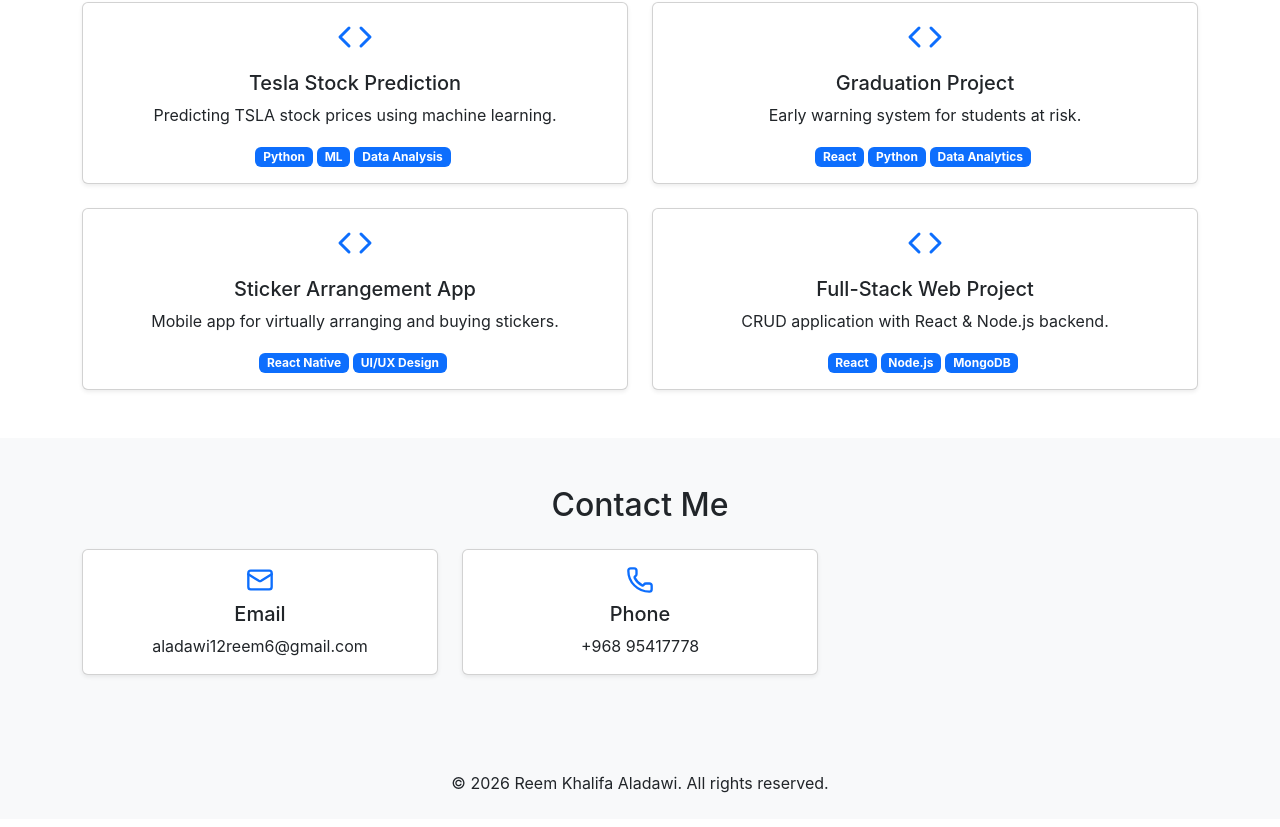
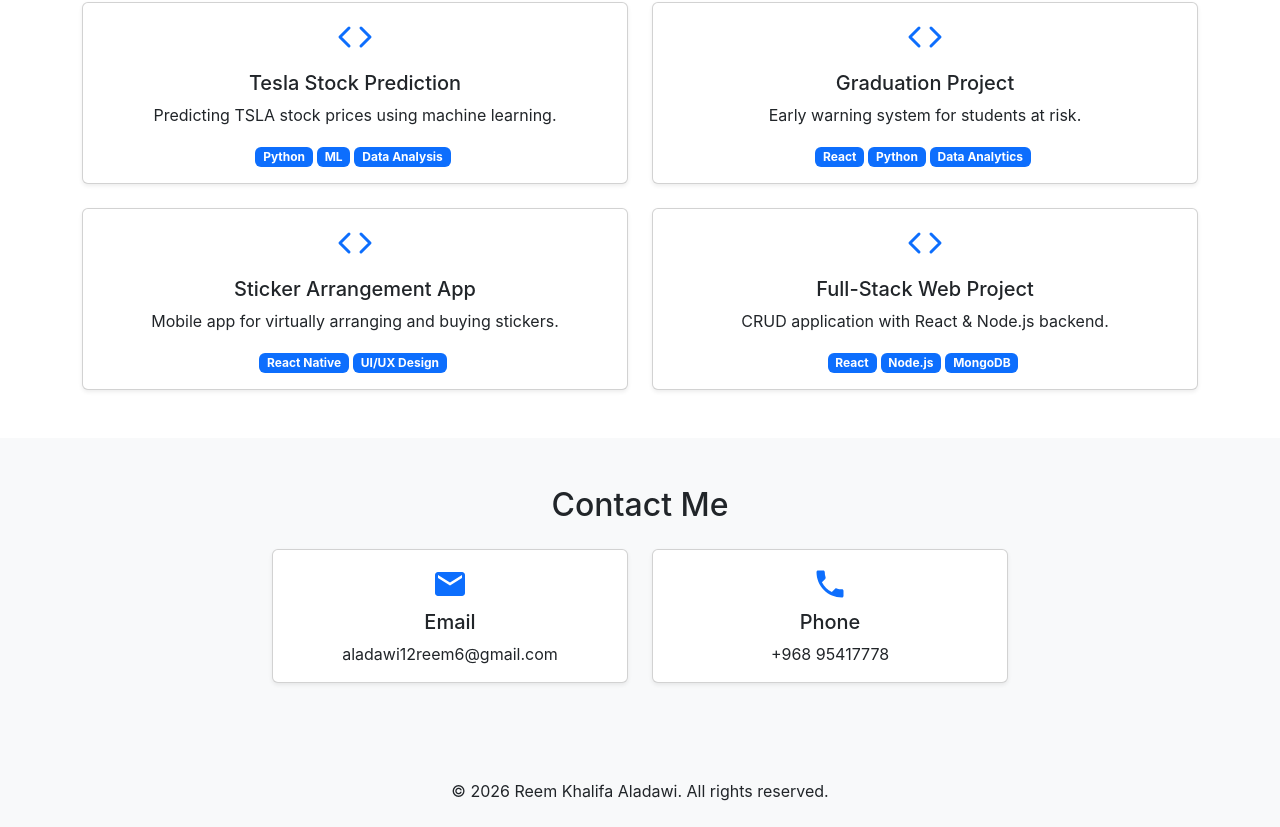
Before and after one commit to Reemkhalifa2/portfolio, a React (Create React App) app: page / in a window 1280 px wide. Shown: the part 1836-2663 px from the top of the page. Built offline with nearby package versions, Linux system fonts and the light colour scheme.

Commit message:
layout inhancment

```diff
--- a/src/components/About.js
+++ b/src/components/About.js
@@ -8,7 +8,7 @@ const strengths = [
   { icon: FaUsers, title: 'Team Collaboration', description: 'Effective communication and teamwork' },
   { icon: FaCode, title: 'Adaptability', description: 'Flexible in dynamic environments' },
 ];
-
+//////////////
 const AboutSection = () => (
   <section id="about" className="py-5 bg-white">
     <div className="container text-center">
--- a/src/components/Contact.js
+++ b/src/components/Contact.js
@@ -1,27 +1,30 @@
 import React from 'react';
 import { Card, Row, Col } from 'react-bootstrap';
-import { Mail, Phone,  } from 'lucide-react';
+import { MdEmail, MdPhone } from 'react-icons/md'; // استخدام أيقونات من react-icons
 
 const ContactSection = () => (
-  <section id="contact" className="py-5 bg-light" >
+  <section id="contact" className="py-5 bg-light">
     <div className="container text-center">
       <h2 className="mb-4">Contact Me</h2>
 
-      <Row xs={1} md={3} className="mb-4">
-        <Col>
-          <Card className="shadow-sm h-100">
+      <Row
+        xs={1}
+        md={2}
+        className="mb-4 justify-content-center g-4"
+      >
+        <Col md={4}>
+          <Card className="shadow-sm h-100 text-center">
             <Card.Body>
-              <Mail size={28} className="mb-2 text-primary" />
+              <MdEmail size={36} className="mb-2 text-primary" />
               <Card.Title>Email</Card.Title>
-              <Card.Text>aladawi12reem6@gmail.com
-</Card.Text>
+              <Card.Text>aladawi12reem6@gmail.com</Card.Text>
             </Card.Body>
           </Card>
         </Col>
-        <Col>
-          <Card className="shadow-sm h-100">
+        <Col md={4}>
+          <Card className="shadow-sm h-100 text-center">
             <Card.Body>
-              <Phone size={28} className="mb-2 text-primary" />
+              <MdPhone size={36} className="mb-2 text-primary" />
               <Card.Title>Phone</Card.Title>
               <Card.Text>+968 95417778</Card.Text>
             </Card.Body>
```
